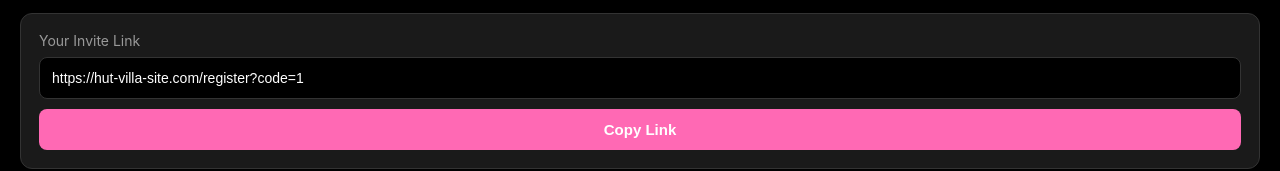
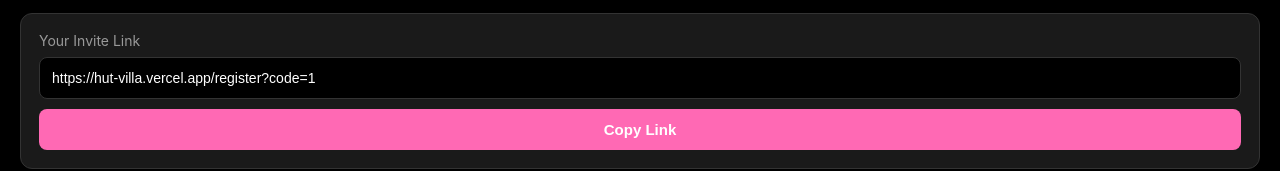
Before and after one commit to Molly256/hut-villa, a React (Create React App) app: page /invite in a window 1280 px wide. Shown: the part 461-632 px from the top of the page. Built offline with nearby package versions, Linux system fonts and the light colour scheme; no server answers; sample sign-in values are in the browser's storage.

Commit message:
Fix invite link to use correct domain and register path

```diff
--- a/src/pages/Invite.js
+++ b/src/pages/Invite.js
@@ -19,10 +19,10 @@ function Invite() {
   if (!user) return null;
 
   const phoneClean = (user.phone || user.phoneNumber || '')
-   .replace('+', '')
-   .replace(/\D/g, '');
+  .replace('+', '')
+  .replace(/\D/g, '');
   const inviteCode = phoneClean || user.id || 'USER';
-  const inviteLink = `https://hut-villa-site.com/register?code=${inviteCode}`;
+  const inviteLink = `https://hut-villa.vercel.app/register?code=${inviteCode}`;
   const shareText = `Join Hut Villa! Use my link to register and start earning: ${inviteLink}`;
   const whatsappLink = `https://wa.me/?text=${encodeURIComponent(shareText)}`;
 
```
